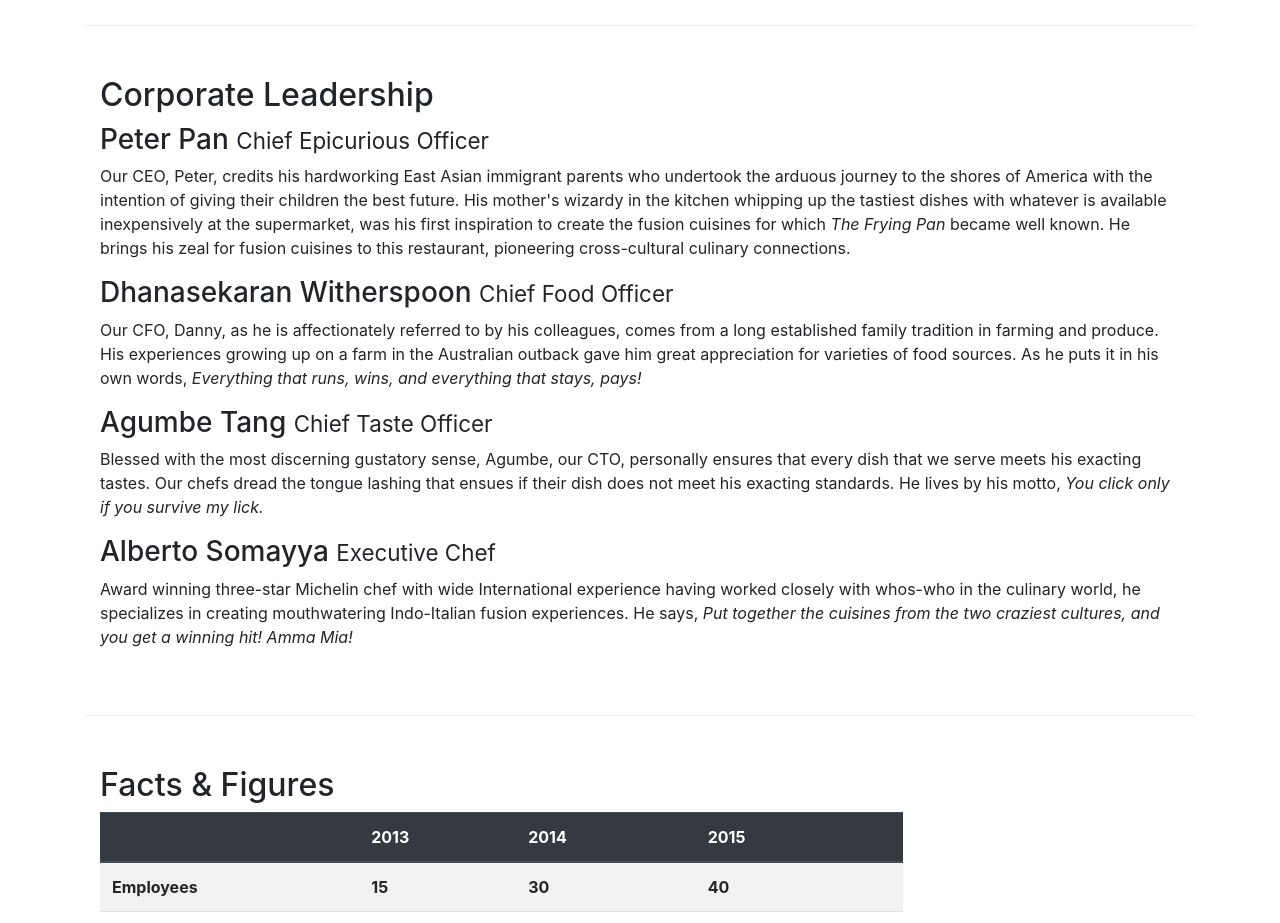
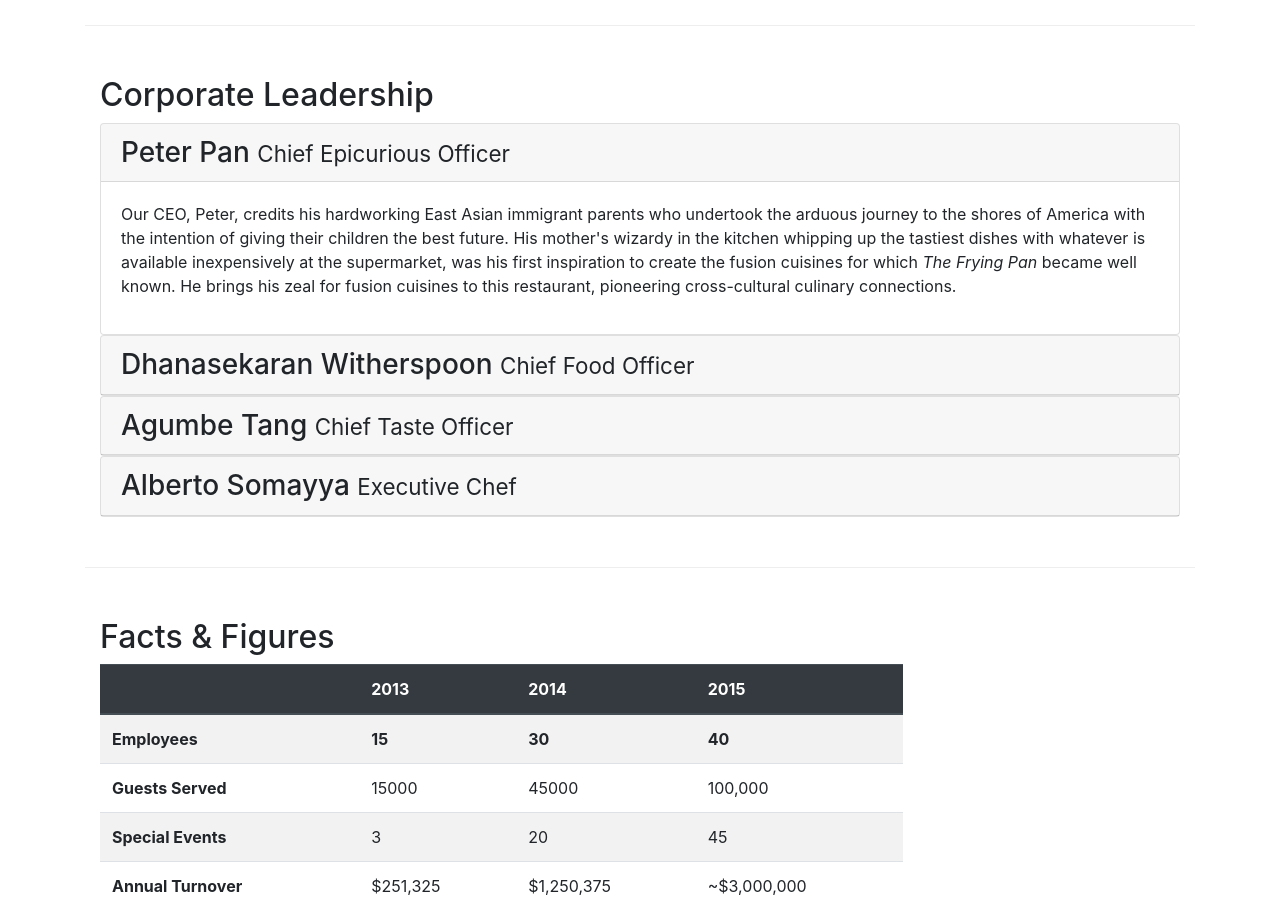
Before and after one commit to janderssonGIT/bootstrap, a website: page aboutus.html in a window 1280 px wide. Shown: the part 1040-1963 px from the top of the page. Drawn offline with nearby package versions, Linux system fonts and the light colour scheme.

Commit message:
accordion added

```diff
--- a/aboutus.html
+++ b/aboutus.html
@@ -113,14 +113,70 @@
         <div class="row row-content">
             <div class="col">
                 <h2>Corporate Leadership</h2>
-                <h3>Peter Pan <small>Chief Epicurious Officer</small></h3>
-                <p class="d-none d-sm-block">Our CEO, Peter, credits his hardworking East Asian immigrant parents who undertook the arduous journey to the shores of America with the intention of giving their children the best future. His mother's wizardy in the kitchen whipping up the tastiest dishes with whatever is available inexpensively at the supermarket, was his first inspiration to create the fusion cuisines for which <em>The Frying Pan</em> became well known. He brings his zeal for fusion cuisines to this restaurant, pioneering cross-cultural culinary connections.</p>
-                <h3>Dhanasekaran Witherspoon <small>Chief Food Officer</small></h3>
-                <p class="d-none d-sm-block">Our CFO, Danny, as he is affectionately referred to by his colleagues, comes from a long established family tradition in farming and produce. His experiences growing up on a farm in the Australian outback gave him great appreciation for varieties of food sources. As he puts it in his own words, <em>Everything that runs, wins, and everything that stays, pays!</em></p>
-                <h3>Agumbe Tang <small>Chief Taste Officer</small></h3>
-                <p class="d-none d-sm-block">Blessed with the most discerning gustatory sense, Agumbe, our CTO, personally ensures that every dish that we serve meets his exacting tastes. Our chefs dread the tongue lashing that ensues if their dish does not meet his exacting standards. He lives by his motto, <em>You click only if you survive my lick.</em></p>
-                <h3>Alberto Somayya <small>Executive Chef</small></h3>
-                <p class="d-none d-sm-block">Award winning three-star Michelin chef with wide International experience having worked closely with whos-who in the culinary world, he specializes in creating mouthwatering Indo-Italian fusion experiences. He says, <em>Put together the cuisines from the two craziest cultures, and you get a winning hit! Amma Mia!</em></p>
+
+                <div id="accordion">
+
+                    <div class="card">
+                        <div class="card-header" role="tab" id="peterhead">
+                            <h3 class="mb-0">
+                                <a class="collapsed" data-toggle="collapse" data-target="#peter">
+                                    Peter Pan <small>Chief Epicurious Officer</small>
+                                </a>
+                            </h3>
+                        </div>
+                        <div class="collapse show active" id="peter" data-parent="#accordion">
+                            <div class="card-body">
+                                <p>Our CEO, Peter, credits his hardworking East Asian immigrant parents who undertook the arduous journey to the shores of America with the intention of giving their children the best future. His mother's wizardy in the kitchen whipping up the tastiest dishes with whatever is available inexpensively at the supermarket, was his first inspiration to create the fusion cuisines for which <em>The Frying Pan</em> became well known. He brings his zeal for fusion cuisines to this restaurant, pioneering cross-cultural culinary connections.</p>
+                            </div>
+                        </div>
+                    </div>
+
+                    <div class="card">
+                            <div class="card-header" role="tab" id="dannyhead">
+                            <h3 class="mb-0">
+                                <a class="collapsed" data-toggle="collapse" data-target="#danny">
+                                    Dhanasekaran Witherspoon <small>Chief Food Officer</small>
+                                </a>
+                            </h3>
+                        </div>
+                        <div class="collapse" id="danny" data-parent="#accordion">
+                            <div class="card-body">
+                                <p>Our CFO, Danny, as he is affectionately referred to by his colleagues, comes from a long established family tradition in farming and produce. His experiences growing up on a farm in the Australian outback gave him great appreciation for varieties of food sources. As he puts it in his own words, <em>Everything that runs, wins, and everything that stays, pays!</em></p>
+                            </div>
+                        </div>
+                    </div>
+
+                    <div class="card">
+                            <div class="card-header" role="tab" id="agumbehead">
+                            <h3 class="mb-0">
+                                <a class="collapsed" data-toggle="collapse" data-target="#agumbe">
+                                    Agumbe Tang <small>Chief Taste Officer</small>
+                                </a>
+                            </h3>
+                        </div>
+                        <div class="collapse" id="agumbe" data-parent="#accordion">
+                            <div class="card-body">
+                                <p>Blessed with the most discerning gustatory sense, Agumbe, our CTO, personally ensures that every dish that we serve meets his exacting tastes. Our chefs dread the tongue lashing that ensues if their dish does not meet his exacting standards. He lives by his motto, <em>You click only if you survive my lick.</em></p>
+                            </div>
+                        </div>
+                    </div>
+
+                    <div class="card">
+                            <div class="card-header" role="tab" id="albertohead">
+                            <h3 class="mb-0">
+                                <a class="collapsed" data-toggle="collapse" data-target="#alberto">
+                                    Alberto Somayya <small>Executive Chef</small>
+                                </a>
+                            </h3>
+                        </div>
+                        <div class="collapse" id="alberto" data-parent="#accordion">
+                            <div class="card-body">
+                                <p>Award winning three-star Michelin chef with wide International experience having worked closely with whos-who in the culinary world, he specializes in creating mouthwatering Indo-Italian fusion experiences. He says, <em>Put together the cuisines from the two craziest cultures, and you get a winning hit! Amma Mia!</em></p>
+                            </div>
+                        </div>
+                    </div>
+
+                </div>
             </div>
        </div>
        <div class="row row-content">
--- a/css/styles.css
+++ b/css/styles.css
@@ -37,3 +37,10 @@
 .navbar-dark {
     background-color: #512da8;
 }
+
+.tab-content {
+    border-left: 1px solid #ddd;
+    border-right: 1px solid #ddd;
+    border-bottom: 1px solid #ddd;
+    padding: 0px 15px 0px 15px;
+}
```
